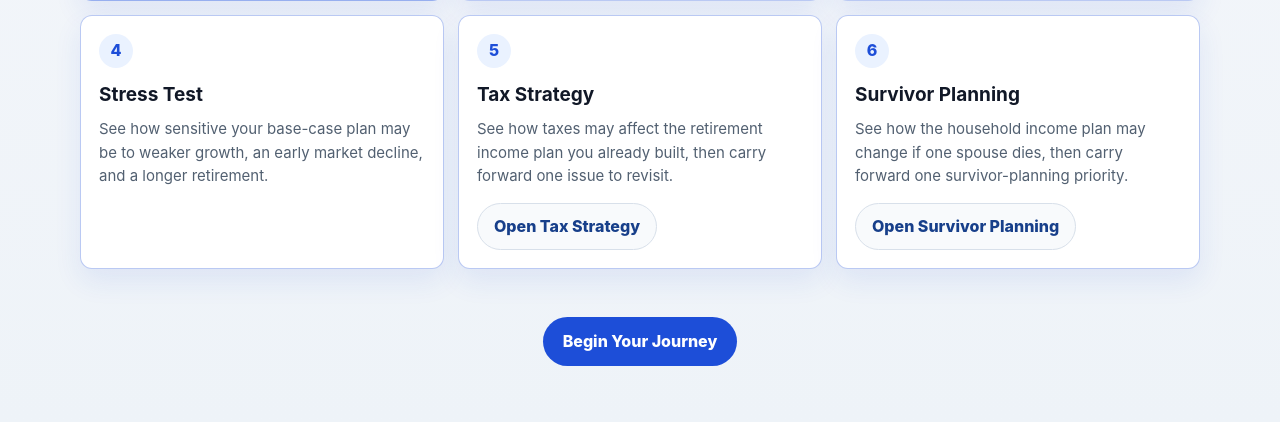
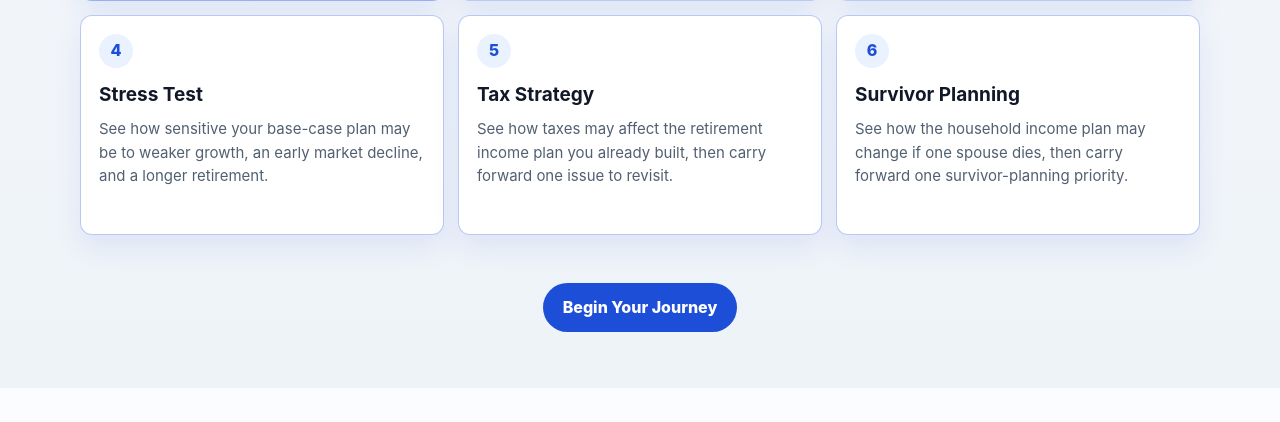
Before and after one commit to ronniebellie/xampp-php-project, a PHP site: page /journey.ronbelisle.com/index.php in a window 1280 px wide. Shown: the part 1250-1672 px from the top of the page. After the commit the page ends 1638 px from the top, so only its background shows below. Run offline with PHP 8.4, Linux system fonts and the light colour scheme.

Commit message:
Remove Phase 5 and 6 open buttons from the Journey homepage overview.
Keep the planning-process cards as a high-level overview, with Phase 1 retaining its Next step badge.

Co-authored-by: Cursor <cursoragent@cursor.com>

```diff
--- a/journey.ronbelisle.com/index.php
+++ b/journey.ronbelisle.com/index.php
@@ -117,7 +117,6 @@ $page_title = 'Your Retirement Planning Journey';
                         <h3>Tax Strategy</h3>
                         <p>See how taxes may affect the retirement income plan you already built, then carry forward one issue to revisit.</p>
                         <span class="phase-status" data-journey-phase-status hidden></span>
-                        <a href="/phases/tax-strategy.php">Open Tax Strategy</a>
                     </article>
 
                     <article class="phase-card is-available" id="survivor-planning" data-journey-phase="survivor-planning">
@@ -125,7 +124,6 @@ $page_title = 'Your Retirement Planning Journey';
                         <h3>Survivor Planning</h3>
                         <p>See how the household income plan may change if one spouse dies, then carry forward one survivor-planning priority.</p>
                         <span class="phase-status" data-journey-phase-status hidden></span>
-                        <a href="/phases/survivor-planning.php">Open Survivor Planning</a>
                     </article>
                 </div>
 
```
